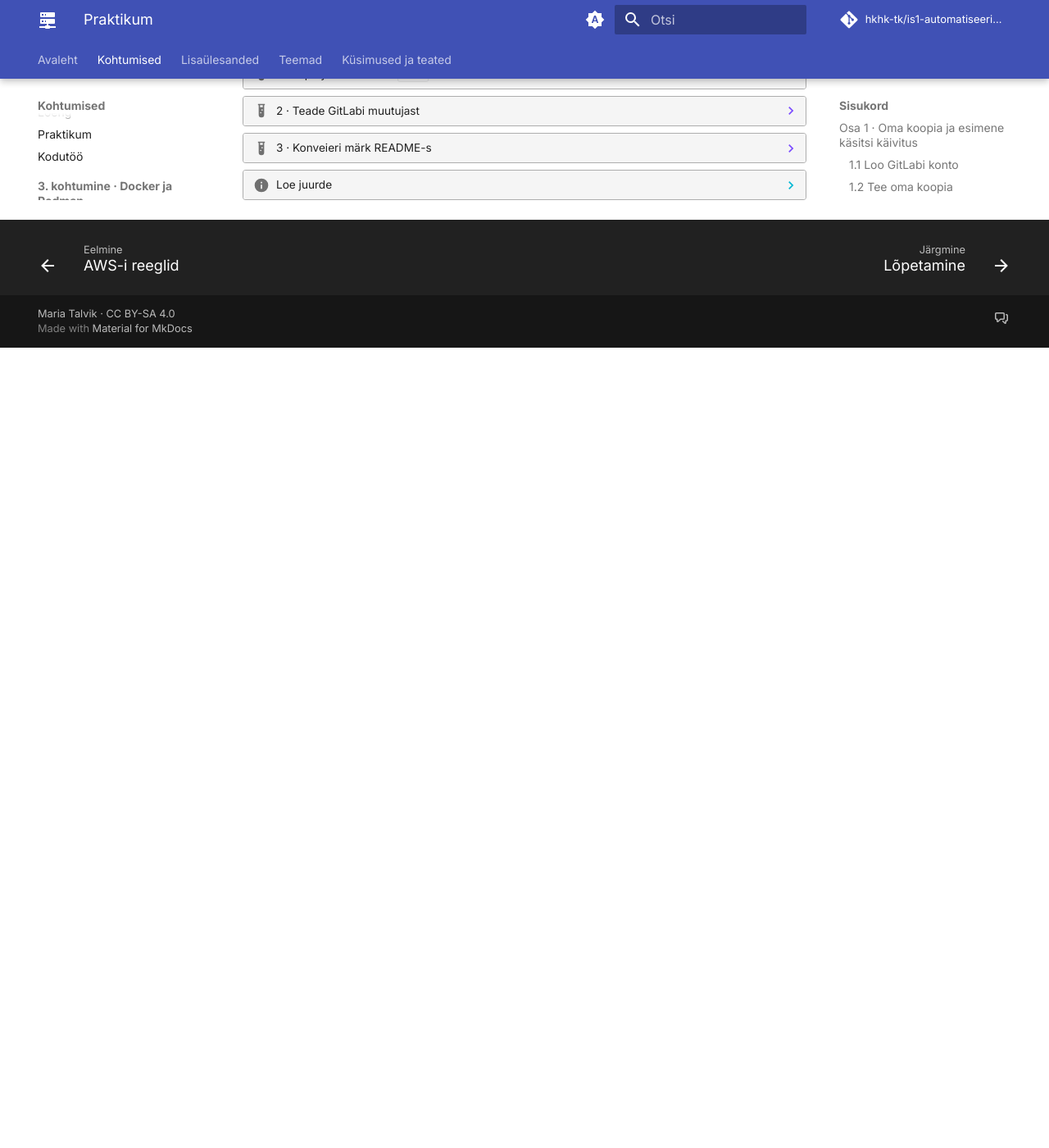
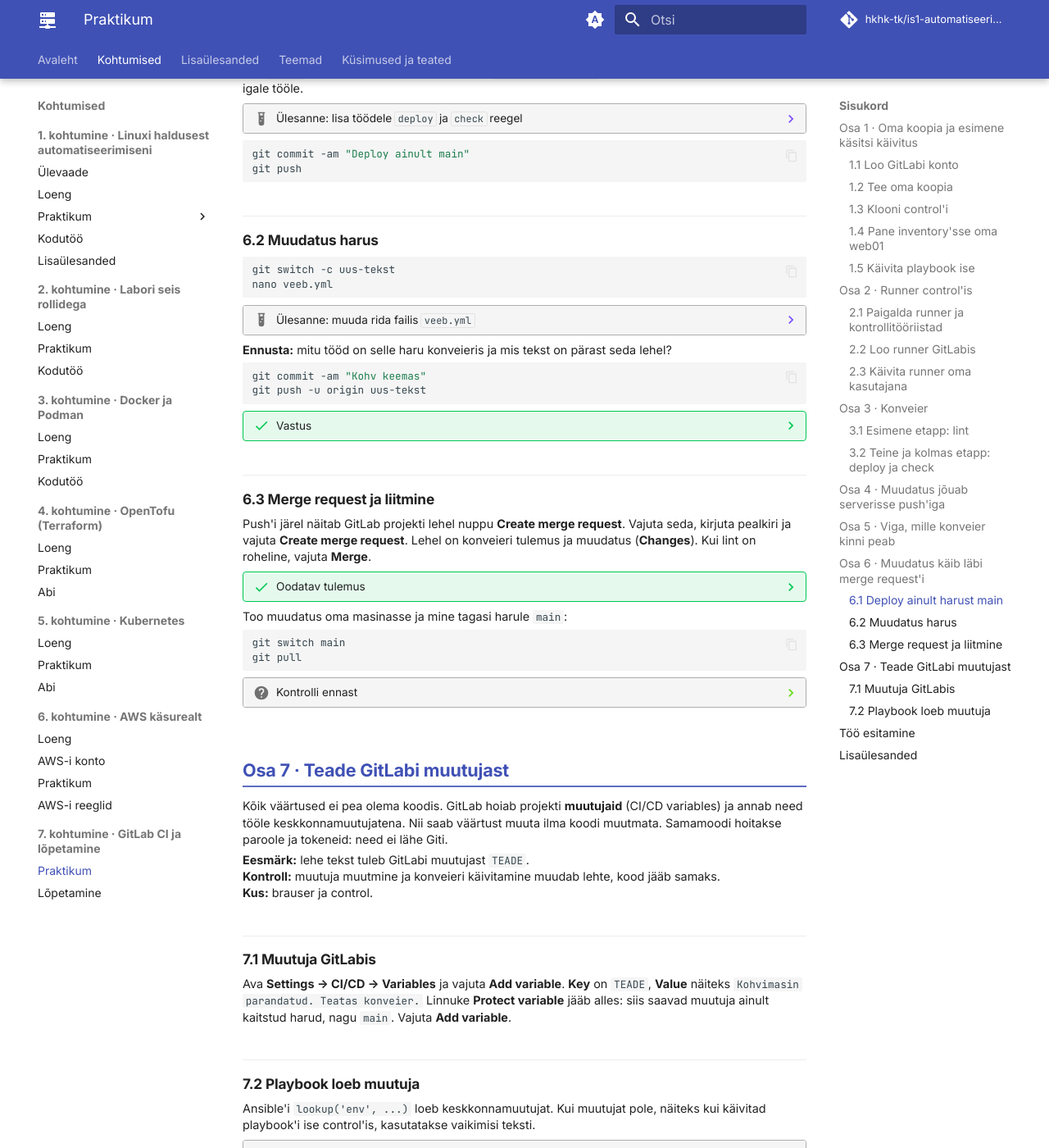
Before and after one commit to hkhk-tk/is1-automatiseerimine, an MkDocs documentation site: the page built from docs/k07/gitlab.md, in a window 1280 px wide and 1400 px high, scrolled down 5779 px. Shown: the whole window at 82% size. Built offline with MkDocs 1.6.1 and Material for MkDocs 9.7.7, drawn with Linux system fonts in a browser that asks for light colours; comment, search, counter and statistics services are not loaded; before the commit the page ends 6203 px from its top, so only the background shows below that; some of the changed text lies outside the part shown.

Commit message:
K7 praktikum: merge request ja muutuja

````diff
--- a/docs/k07/gitlab.md
+++ b/docs/k07/gitlab.md
@@ -16,6 +16,7 @@ Täna paned GitLabi konveieri web01 seadistama: sina muudad koodi ja teed push'i
     2. Oskad paigaldada GitLab Runneri ja registreerida selle oma projektile.
     3. Oskad kirjutada `.gitlab-ci.yml` faili, milles on kolm stage'i: lint, deploy ja check.
     4. Oskad muuta serverit ainult push'iga ja näed, kuidas konveier vea enne serverit kinni peab.
+    5. Oskad viia muudatuse serverisse merge request'i kaudu ja hoida väärtusi GitLabi muutujates.
 
 <figure markdown="span">
   ![Sina teed git push, GitLab loeb faili .gitlab-ci.yml ja annab töö runnerile, mis töötab control'is sinu kasutajana. Runner käivitab järjest lint, deploy ja check; deploy ühendub SSH-ga web01-ga, kus on leht pordil 8081 ja tervitustekst](assets/k07_gitlab_konveier.svg)
@@ -315,9 +316,124 @@ git push
 
 Eemalda vigane rida, tee commit ja push. Konveier on jälle roheline.
 
+## Osa 6 · Muudatus käib läbi merge request'i
+
+Ettevõttes ei saadeta muudatust otse harusse `main`, millest konveier serverit seadistab. Muudatus tehakse eraldi harus, konveier kontrollib seda ja teine inimene vaatab selle üle. Alles liitmine (**merge request**) viib muudatuse `main`-i ja sealt serverisse.
+
+**Eesmärk:** harus käivitub ainult lint, pärast liitmist `main`-i teeb konveier ka deploy'i.
+**Kontroll:** haru konveieris on üks töö `lint`, liitmise järel on lehel uus tekst.
+**Kus:** control ja brauser.
+
+### 6.1 Deploy ainult harust `main`
+
+Võti `rules` ütleb, millal töö käivitub. Muutuja `CI_COMMIT_BRANCH` on haru nimi, mille GitLab annab igale tööle.
+
+??? example "Ülesanne: lisa töödele `deploy` ja `check` reegel"
+    ```yaml
+    deploy:
+      stage: deploy
+      rules:
+        - if: $CI_COMMIT_BRANCH == "main"
+      script:
+        - ansible-playbook veeb.yml
+
+    check:
+      stage: check
+      rules:
+        - if: $CI_COMMIT_BRANCH == "main"
+      script:
+        - curl -fsS http://<web01 IP>:8081/ | grep -i "kohv"
+    ```
+
+```bash
+git commit -am "Deploy ainult main"
+git push
+```
+
+### 6.2 Muudatus harus
+
+```bash
+git switch -c uus-tekst
+nano veeb.yml
+```
+
+??? example "Ülesanne: muuda rida failis `veeb.yml`"
+    ```yaml
+        teade: "Kohv on keemas. Teatas Ansible."
+    ```
+
+**Ennusta:** mitu tööd on selle haru konveieris ja mis tekst on pärast seda lehel?
+
+```bash
+git commit -am "Kohv keemas"
+git push -u origin uus-tekst
+```
+
+??? success "Vastus"
+    Haru konveieris on ainult `lint`. Leht näitab endiselt `Kohv on otsas. Teatas Ansible.`: muudatus on kontrollitud, aga serverisse see veel ei jõudnud.
+
+### 6.3 Merge request ja liitmine
+
+Push'i järel näitab GitLab projekti lehel nuppu **Create merge request**. Vajuta seda, kirjuta pealkiri ja vajuta **Create merge request**. Lehel on konveieri tulemus ja muudatus (**Changes**). Kui lint on roheline, vajuta **Merge**.
+
+??? success "Oodatav tulemus"
+    `main`-is käivitub uus konveier kolme tööga ja pärast seda näitab leht `Kohv on keemas. Teatas Ansible.`.
+
+Too muudatus oma masinasse ja mine tagasi harule `main`:
+
+```bash
+git switch main
+git pull
+```
+
+??? question "Kontrolli ennast"
+    Kus näeb pärast, kes muudatuse tegi, kes selle heaks kiitis ja millal see serverisse jõudis?
+
+    ??? success "Vastus"
+        Merge request'i lehel: seal on autor, liitja, kommentaarid ja konveieri tulemus. Konveieri logis on deploy'i aeg.
+
+## Osa 7 · Teade GitLabi muutujast
+
+Kõik väärtused ei pea olema koodis. GitLab hoiab projekti **muutujaid** (CI/CD variables) ja annab need tööle keskkonnamuutujatena. Nii saab väärtust muuta ilma koodi muutmata. Samamoodi hoitakse paroole ja tokeneid: need ei lähe Giti.
+
+**Eesmärk:** lehe tekst tuleb GitLabi muutujast `TEADE`.
+**Kontroll:** muutuja muutmine ja konveieri käivitamine muudab lehte, kood jääb samaks.
+**Kus:** brauser ja control.
+
+### 7.1 Muutuja GitLabis
+
+Ava **Settings → CI/CD → Variables** ja vajuta **Add variable**. **Key** on `TEADE`, **Value** näiteks `Kohvimasin parandatud. Teatas konveier.` Linnuke **Protect variable** jääb alles: siis saavad muutuja ainult kaitstud harud, nagu `main`. Vajuta **Add variable**.
+
+### 7.2 Playbook loeb muutuja
+
+Ansible'i `lookup('env', ...)` loeb keskkonnamuutujat. Kui muutujat pole, näiteks kui käivitad playbook'i ise control'is, kasutatakse vaikimisi teksti.
+
+??? example "Ülesanne: muuda rida failis `veeb.yml`"
+    ```yaml
+        teade: "{{ lookup('env', 'TEADE') | default('Kohv on olemas.', true) }}"
+    ```
+
+??? example "Ülesanne: töö `check` kontrollib sama teksti"
+    ```yaml
+        - curl -fsS http://<web01 IP>:8081/ | grep -F "$TEADE"
+    ```
+
+```bash
+git commit -am "Teade GitLabi muutujast"
+git push
+```
+
+??? success "Oodatav tulemus"
+    Pärast konveierit näitab leht `Kohvimasin parandatud. Teatas konveier.`
+
+Muuda nüüd ainult muutujat: **Settings → CI/CD → Variables**, muutuja `TEADE` juures pliiats, uus väärtus näiteks `Kohv on jälle otsas. Teatas konveier.` Käivita konveier ilma koodi muutmata: **Build → Pipelines → New pipeline → Run pipeline**.
+
+??? success "Oodatav tulemus"
+    Leht näitab uut teksti. Gitis ei muutunud midagi.
+
 ## Töö esitamine
 
-Projekti viimane konveier harus `main` on roheline ja web01 lehel on sinu teade.
+Projekti viimane konveier harus `main` on roheline, projektis on liidetud merge request ja web01 lehe tekst tuleb muutujast `TEADE`.
 
 ```bash
 git status
@@ -328,31 +444,11 @@ Tulemuse näeb koolitaja GitLabis sinu projekti all **Build → Pipelines**.
 
 ## Lisaülesanded
 
-??? example "1 · Deploy ainult harust `main`"
-    Lisa töödele `deploy` ja `check` reegel, mis lubab neid ainult harus `main`. Tee uus haru, muuda seal teksti ja tee push: käivitub ainult lint.
+??? example "1 · Konveieri märk README-s"
+    Ava **Settings → CI/CD → General pipelines → Pipeline status** ja kopeeri Markdowni rida README algusesse. Märk näitab, kas viimane konveier õnnestus.
 
-    ```yaml
-    deploy:
-      stage: deploy
-      rules:
-        - if: $CI_COMMIT_BRANCH == "main"
-      script:
-        - ansible-playbook veeb.yml
-    ```
-
-    Dokumentatsioon: [rules](https://docs.gitlab.com/ci/yaml/#rules).
-
-??? example "2 · Teade GitLabi muutujast"
-    Ava **Settings → CI/CD → Variables** ja lisa muutuja `TEADE`. Anna see playbook'ile käsurealt:
-
-    ```yaml
-        - ansible-playbook veeb.yml -e "teade=$TEADE"
-    ```
-
-    Muuda muutuja väärtust GitLabis ja käivita konveier nupuga **Build → Pipelines → New pipeline**, ilma koodi muutmata.
-
-??? example "3 · Konveieri märk README-s"
-    Ava **Settings → CI/CD → General pipelines → Pipeline status** ja kopeeri Markdowni rida README algusesse. Märk näitab, kas viimane konveier õnnestus.
+??? example "2 · Merge request'i kinnitus"
+    Ava **Settings → Merge requests** ja märgi **Pipelines must succeed**. Nüüd ei saa liita merge request'i, mille konveier on punane. Proovi katkise YAML-iga harust.
 
 ??? info "Loe juurde"
     - [GitLab CI/CD sissejuhatus](https://docs.gitlab.com/ci/): konveieri, etapi ja töö mõisted.
````
